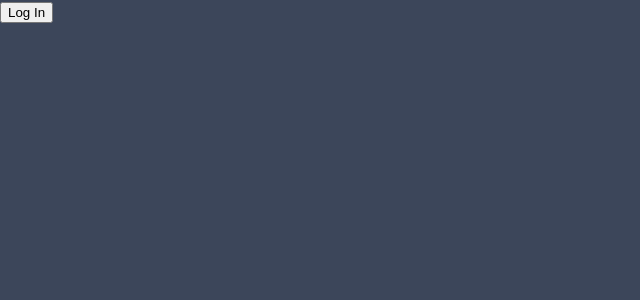
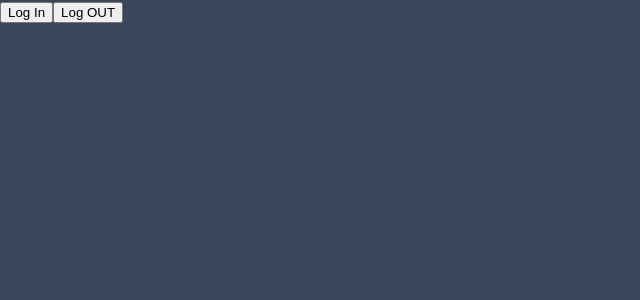
Before and after one commit to vlevillar/devlabs-c-frontend, a Next.js app: page / in a window 1280 px wide. Shown: the top 300 px of the page, without its empty margins (0-640 px from the left). Built offline with nearby package versions, Linux system fonts and the light colour scheme.

Commit message:
login test

```diff
--- /dev/null
+++ b/app/components/LogOutButton.tsx
@@ -0,0 +1,11 @@
+"use client"
+import React from "react";
+import { useAuth0 } from "@auth0/auth0-react";
+
+const LogOutButton = () => {
+  const { logout } = useAuth0();
+
+  return <button onClick={() => logout()}>Log OUT</button>;
+};
+
+export default LogOutButton;
--- /dev/null
+++ b/app/components/Profile.tsx
@@ -0,0 +1,24 @@
+'use client'
+
+import { useAuth0 } from "@auth0/auth0-react";
+import React from "react";
+
+const Profile = () => {
+  const { user, isAuthenticated, isLoading } = useAuth0();
+
+  if (isLoading) {
+    return <div>Loading ...</div>;
+  }
+
+  return (
+    isAuthenticated && (
+      <div>
+        <img src={user?.picture} alt={user?.name} />
+        <h2>{user?.name}</h2>
+        <p>{user?.email}</p>
+      </div>
+    )
+  );
+};
+
+export default Profile;
--- a/app/layout.tsx
+++ b/app/layout.tsx
@@ -16,7 +16,7 @@ export default function RootLayout({ children }: Props) {
       domain="dev-yxc4j2q43r3bckhs.us.auth0.com"
       clientId="Ds4d9GuIy2mBKnPaOoO9a3l3JDlxwmtl"
       authorizationParams={{
-        redirect_uri: "https://devlabs-c-frontend.vercel.app/",
+        //redirect_uri: "https://devlabs-c-frontend.vercel.app/",
       }}
     >
       <StoreProvider>
--- a/app/page.tsx
+++ b/app/page.tsx
@@ -1,8 +1,14 @@
 import type { Metadata } from "next";
 import LoginButton from "./components/LoginButton";
+import LogOutButton from "./components/LogOutButton";
+import Profile from "./components/Profile";
 
 export default function IndexPage() {
-  return <div><LoginButton/></div>;
+  return <div>
+    <LoginButton/>
+    <LogOutButton/>
+    <Profile/>
+    </div>;
 }
 
 export const metadata: Metadata = {
```
